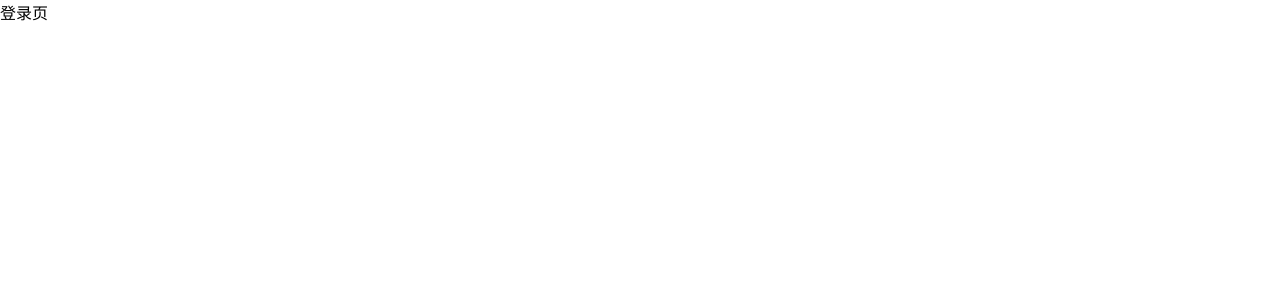
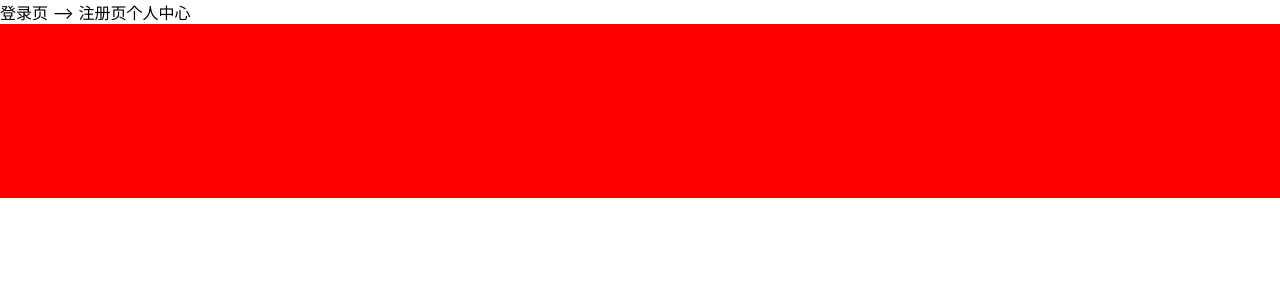
Before and after one commit to MrDing-web/news, a Vue app: page /#/ in a window 1280 px wide. Shown: the top 300 px of the page. Built offline with nearby package versions, Linux system fonts and the light colour scheme; a small style sheet from the web is missing.

Commit message:
登录注册完成

```diff
--- a/src/views/Home.vue
+++ b/src/views/Home.vue
@@ -1,14 +1,42 @@
 <template>
   <div class="homeContent">
-    <router-link to="/login">登录页</router-link>
+    <router-link to="/login">登录页</router-link> -->
+    <router-link to="/register">注册页</router-link>
+    <router-link to="/personal">个人中心</router-link>
+    <header>
+      <div class="homeLogo">
+        <span class="iconfont iconnew"></span>
+      </div>
+    </header>
   </div>
 </template>
 
 <script>
 export default {
-  components: {
-  }
+  components: {}
 };
 </script>
 <style lang="less">
+header {
+  height: 13.61vw;
+  width: 100vw;
+  background-color: rgb(255, 0, 0);
+  position: relative;
+  .homeLogo {
+    color: rgb(255, 255, 255);
+    position: absolute;
+    left: 0;
+    top: 0;
+    width: 13.61vw;
+    height: 13.61vw;
+    margin-left: 7.78vw;
+    span {
+      display: block;
+      width: 13.61vw;
+      height: 13.61vw;
+      line-height: 13.61vw;
+      font-size: 13.61vw;
+    }
+  }
+}
 </style>
--- a/src/views/Login.vue
+++ b/src/views/Login.vue
@@ -12,6 +12,7 @@
       rule="0?(13|15|17|18)[0-9]{9}$"
       errMsg="请输入合法的手机号！"
       @sendMsg="logMObilePhone"
+      @checkInput="checkNum"
     />
     <AuthPage
       placeholderText="密码"
@@ -19,8 +20,9 @@
       rule="^.{3,11}$"
       errMsg="您输入的密码有误，请重新输入！"
       @sendMsg="logPwd"
+      @checkInput="checkPwd"
     />
-    <AuthBtn btnVal="登录" @click.native="login"/>
+    <AuthBtn btnVal="登录" @click.native="login" />
   </div>
 </template>
 
@@ -33,32 +35,48 @@ export default {
     AuthPage,
     AuthBtn
   },
-  data(){
-    return{
-      logUsername:'',
-      logPassword:''
-    }
+  data() {
+    return {
+      logUsername: "",
+      logPassword: "",
+      checkA:false,
+      checkB:false
+    };
   },
-  methods:{
-  logMObilePhone(msg){
+  methods: {
+    logMObilePhone(msg) {
       this.logUsername = msg;
     },
-  logPwd(msg){
+    logPwd(msg) {
       this.logPassword = msg;
     },
-  login(){
-    console.log(1111);
-
+    checkNum(i){
+      this.checkA = i;
+    },
+    checkPwd(i){
+      this.checkB = i;
+    },
+    login() {
+      if(!(this.checkA&&this.checkB)){
+          return false;
+        }
       this.$axios({
-      url:"http://127.0.0.1:3000/login",
-      method:"post",
-      data:{
-        username:this.logUsername,
-        password:this.logPassword
+        url: "http://127.0.0.1:3000/login",
+        method: "post",
+        data: {
+          username: this.logUsername,
+          password: this.logPassword
         }
-    }).then(res=>{
-      this.$toast.success("登录成功");
-    })
+      }).then(res => {
+        console.log(res.data);
+        const { message, data } = res.data;
+        if (message === "登录成功") {
+          this.$toast.success(message);
+          this.$router.push({ path: "/" });
+        } else {
+          this.$toast.fail('用户名或密码错误！');
+        }
+      });
     }
   }
 };
```
Lines whose indentation alone changed are shown as unchanged.
